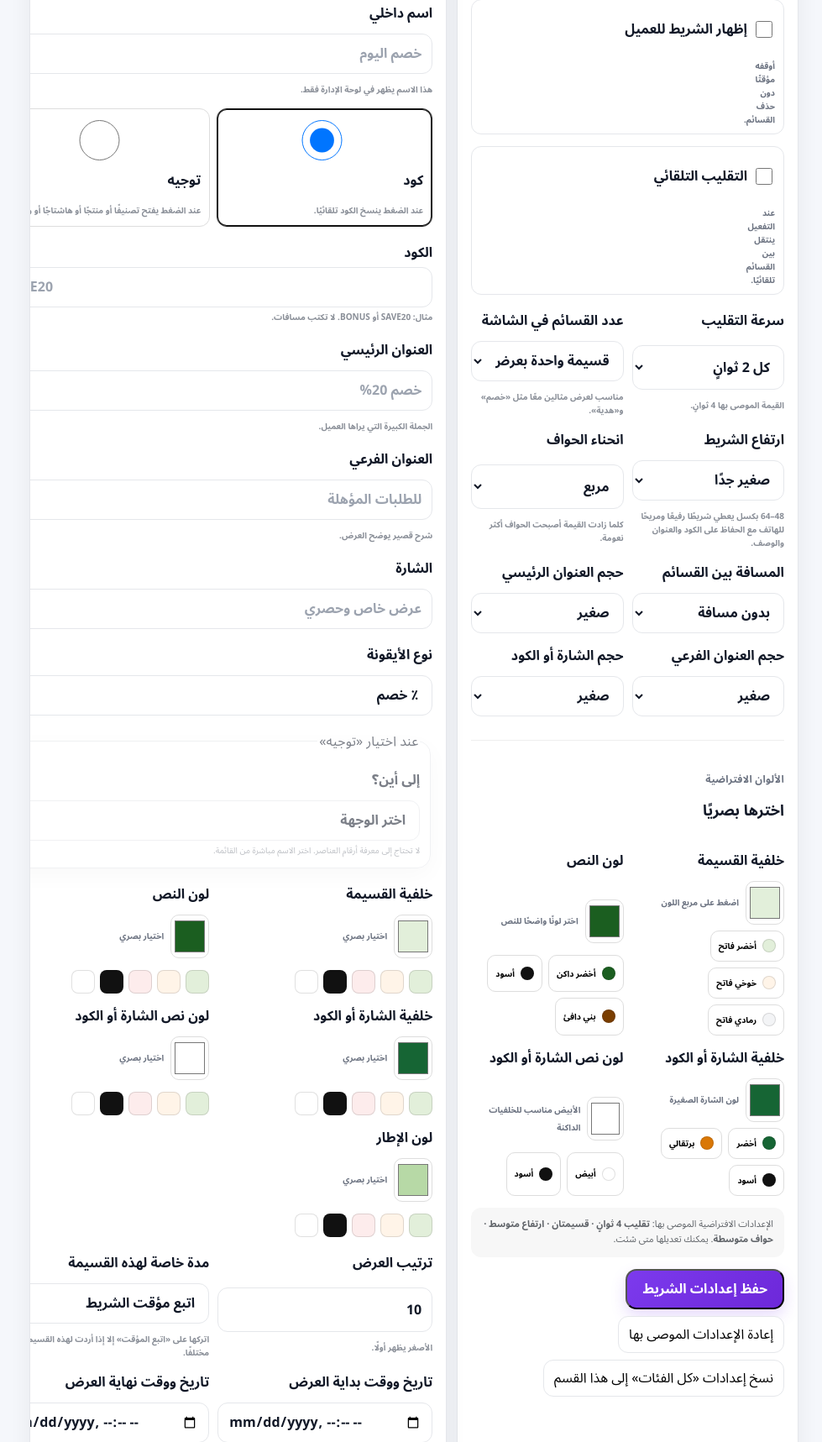
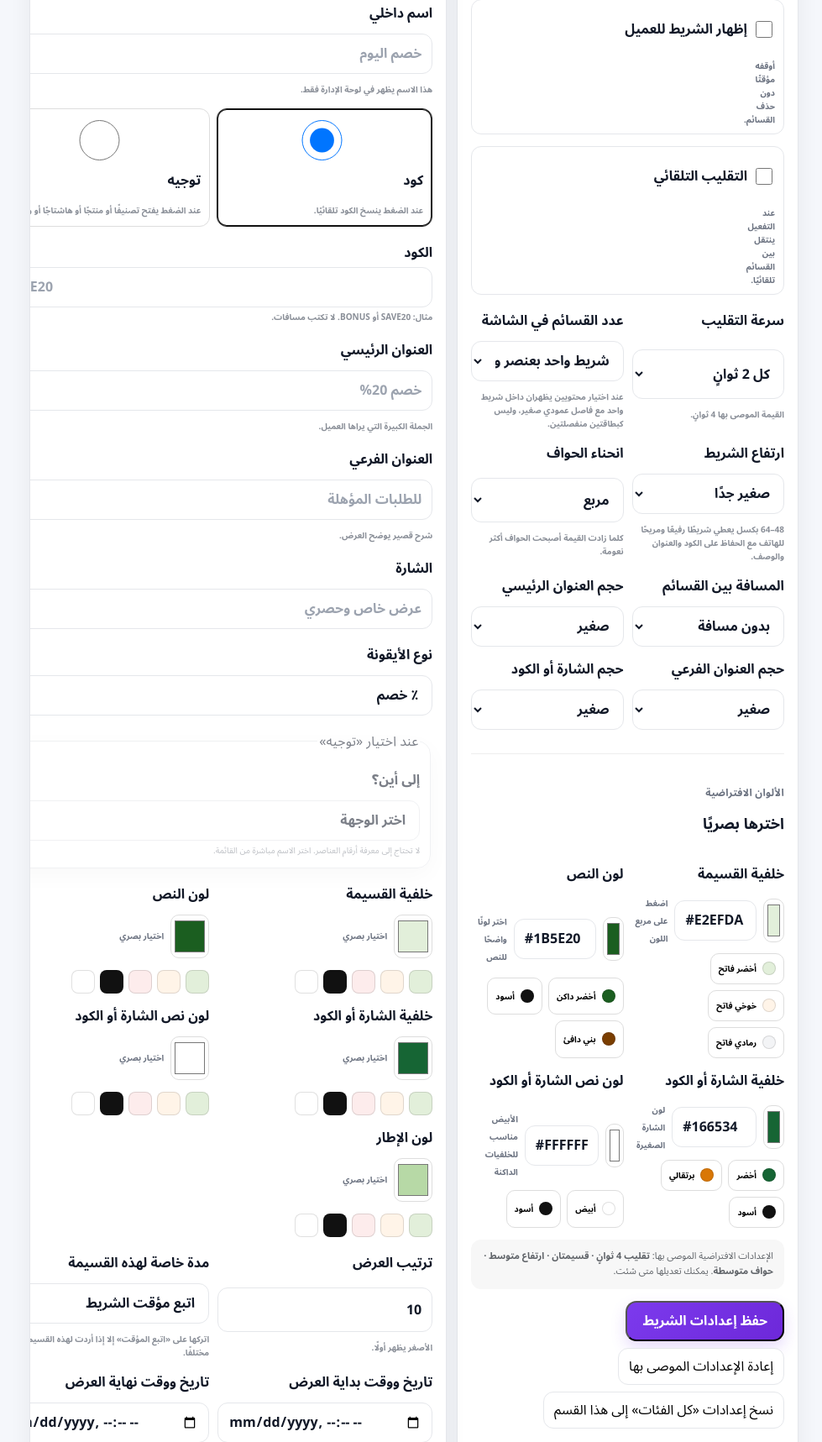
Before and after one commit to zydan25/altakhfidalsh, a Python web app: template app/admin/templates/admin/coupons.html in a window 1280 px wide. Shown: the part 937-2654 px from the top of the page at 84% size, without its empty margins (301-1280 px from the left). Run offline with Jinja, Linux system fonts and the light colour scheme; the template is opened without the code that fills it, so the values that code supplies are empty.

Commit message:
feat(admin): add coupon HEX colors and unified strip controls

```diff
--- a/app/admin/templates/admin/coupons.html
+++ b/app/admin/templates/admin/coupons.html
@@ -125,10 +125,10 @@
           </label>
           <label>عدد القسائم في الشاشة
             <select name="cards_per_slide">
-              <option value="1" {% if settings.cards_per_slide == 1 %}selected{% endif %}>قسيمة واحدة بعرض كامل</option>
-              <option value="2" {% if settings.cards_per_slide == 2 %}selected{% endif %}>قسيمتان مقسمتان إلى نصفين</option>
+              <option value="1" {% if settings.cards_per_slide == 1 %}selected{% endif %}>شريط واحد بعنصر واحد</option>
+              <option value="2" {% if settings.cards_per_slide == 2 %}selected{% endif %}>شريط واحد بمحتويين وفاصل عمودي</option>
             </select>
-            <small class="field-help">مناسب لعرض مثالين معًا مثل «خصم» و«هدية».</small>
+            <small class="field-help">عند اختيار محتويين يظهران داخل شريط واحد مع فاصل عمودي صغير، وليس كبطاقتين منفصلتين.</small>
           </label>
           <label>ارتفاع الشريط
             <select name="card_height">
@@ -180,34 +180,34 @@
         <div class="panel-heading"><div><span class="eyebrow">الألوان الافتراضية</span><h3>اخترها بصريًا</h3></div></div>
         <div class="color-grid">
           <label>خلفية القسيمة
-            <div class="color-line"><input type="color" name="default_background_color" value="{{ settings.default_background_color or '#E2EFDA' }}"><span class="color-label">اضغط على مربع اللون</span></div>
+            <div class="color-line"><input type="color" name="default_background_color" value="{{ settings.default_background_color or '#E2EFDA' }}"><input type="text" class="hex-code" name="default_background_color_hex" value="{{ settings.default_background_color or '#E2EFDA' }}" data-color-name="default_background_color" maxlength="7" inputmode="text" dir="ltr" placeholder="#RRGGBB"><span class="color-label">اضغط على مربع اللون</span></div>
             <div class="preset-row">
-              <button type="button" class="preset-chip" onclick="setColor('[name=default_background_color]','#E2EFDA')"><span class="preset-dot" style="background:#E2EFDA"></span>أخضر فاتح</button>
-              <button type="button" class="preset-chip" onclick="setColor('[name=default_background_color]','#FFF4E8')"><span class="preset-dot" style="background:#FFF4E8"></span>خوخي فاتح</button>
-              <button type="button" class="preset-chip" onclick="setColor('[name=default_background_color]','#F3F4F6')"><span class="preset-dot" style="background:#F3F4F6"></span>رمادي فاتح</button>
+              <button type="button" class="preset-chip" onclick="setColor(this,'#E2EFDA')"><span class="preset-dot" style="background:#E2EFDA"></span>أخضر فاتح</button>
+              <button type="button" class="preset-chip" onclick="setColor(this,'#FFF4E8')"><span class="preset-dot" style="background:#FFF4E8"></span>خوخي فاتح</button>
+              <button type="button" class="preset-chip" onclick="setColor(this,'#F3F4F6')"><span class="preset-dot" style="background:#F3F4F6"></span>رمادي فاتح</button>
             </div>
           </label>
           <label>لون النص
-            <div class="color-line"><input type="color" name="default_text_color" value="{{ settings.default_text_color or '#1B5E20' }}"><span class="color-label">اختر لونًا واضحًا للنص</span></div>
+            <div class="color-line"><input type="color" name="default_text_color" value="{{ settings.default_text_color or '#1B5E20' }}"><input type="text" class="hex-code" name="default_text_color_hex" value="{{ settings.default_text_color or '#1B5E20' }}" data-color-name="default_text_color" maxlength="7" inputmode="text" dir="ltr" placeholder="#RRGGBB"><span class="color-label">اختر لونًا واضحًا للنص</span></div>
             <div class="preset-row">
-              <button type="button" class="preset-chip" onclick="setColor('[name=default_text_color]','#1B5E20')"><span class="preset-dot" style="background:#1B5E20"></span>أخضر داكن</button>
-              <button type="button" class="preset-chip" onclick="setColor('[name=default_text_color]','#111111')"><span class="preset-dot" style="background:#111"></span>أسود</button>
-              <button type="button" class="preset-chip" onclick="setColor('[name=default_text_color]','#7A3E00')"><span class="preset-dot" style="background:#7A3E00"></span>بني دافئ</button>
+              <button type="button" class="preset-chip" onclick="setColor(this,'#1B5E20')"><span class="preset-dot" style="background:#1B5E20"></span>أخضر داكن</button>
+              <button type="button" class="preset-chip" onclick="setColor(this,'#111111')"><span class="preset-dot" style="background:#111"></span>أسود</button>
+              <button type="button" class="preset-chip" onclick="setColor(this,'#7A3E00')"><span class="preset-dot" style="background:#7A3E00"></span>بني دافئ</button>
             </div>
           </label>
           <label>خلفية الشارة أو الكود
-            <div class="color-line"><input type="color" name="default_badge_background_color" value="{{ settings.default_badge_background_color or '#166534' }}"><span class="color-label">لون الشارة الصغيرة</span></div>
+            <div class="color-line"><input type="color" name="default_badge_background_color" value="{{ settings.default_badge_background_color or '#166534' }}"><input type="text" class="hex-code" name="default_badge_background_color_hex" value="{{ settings.default_badge_background_color or '#166534' }}" data-color-name="default_badge_background_color" maxlength="7" inputmode="text" dir="ltr" placeholder="#RRGGBB"><span class="color-label">لون الشارة الصغيرة</span></div>
             <div class="preset-row">
-              <button type="button" class="preset-chip" onclick="setColor('[name=default_badge_background_color]','#166534')"><span class="preset-dot" style="background:#166534"></span>أخضر</button>
-              <button type="button" class="preset-chip" onclick="setColor('[name=default_badge_background_color]','#D97706')"><span class="preset-dot" style="background:#D97706"></span>برتقالي</button>
-              <button type="button" class="preset-chip" onclick="setColor('[name=default_badge_background_color]','#111111')"><span class="preset-dot" style="background:#111"></span>أسود</button>
+              <button type="button" class="preset-chip" onclick="setColor(this,'#166534')"><span class="preset-dot" style="background:#166534"></span>أخضر</button>
+              <button type="button" class="preset-chip" onclick="setColor(this,'#D97706')"><span class="preset-dot" style="background:#D97706"></span>برتقالي</button>
+              <button type="button" class="preset-chip" onclick="setColor(this,'#111111')"><span class="preset-dot" style="background:#111"></span>أسود</button>
             </div>
           </label>
           <label>لون نص الشارة أو الكود
-            <div class="color-line"><input type="color" name="default_badge_text_color" value="{{ settings.default_badge_text_color or '#FFFFFF' }}"><span class="color-label">الأبيض مناسب للخلفيات الداكنة</span></div>
+            <div class="color-line"><input type="color" name="default_badge_text_color" value="{{ settings.default_badge_text_color or '#FFFFFF' }}"><input type="text" class="hex-code" name="default_badge_text_color_hex" value="{{ settings.default_badge_text_color or '#FFFFFF' }}" data-color-name="default_badge_text_color" maxlength="7" inputmode="text" dir="ltr" placeholder="#RRGGBB"><span class="color-label">الأبيض مناسب للخلفيات الداكنة</span></div>
             <div class="preset-row">
-              <button type="button" class="preset-chip" onclick="setColor('[name=default_badge_text_color]','#FFFFFF')"><span class="preset-dot" style="background:#fff"></span>أبيض</button>
-              <button type="button" class="preset-chip" onclick="setColor('[name=default_badge_text_color]','#111111')"><span class="preset-dot" style="background:#111"></span>أسود</button>
+              <button type="button" class="preset-chip" onclick="setColor(this,'#FFFFFF')"><span class="preset-dot" style="background:#fff"></span>أبيض</button>
+              <button type="button" class="preset-chip" onclick="setColor(this,'#111111')"><span class="preset-dot" style="background:#111"></span>أسود</button>
             </div>
           </label>
         </div>
@@ -319,11 +319,11 @@
           <label>{{ label }}
             <div class="color-line"><input type="color" name="{{ field }}" value="{{ default }}"><span class="color-label">اختيار بصري</span></div>
             <div class="swatch-toolbar">
-              <button type="button" class="swatch-btn" style="background:#E2EFDA" title="أخضر فاتح" onclick="setColor('[name={{ field }}]','#E2EFDA')"></button>
-              <button type="button" class="swatch-btn" style="background:#FFF4E8" title="خوخي فاتح" onclick="setColor('[name={{ field }}]','#FFF4E8')"></button>
-              <button type="button" class="swatch-btn" style="background:#FDECEC" title="وردي فاتح" onclick="setColor('[name={{ field }}]','#FDECEC')"></button>
-              <button type="button" class="swatch-btn" style="background:#111111" title="أسود" onclick="setColor('[name={{ field }}]','#111111')"></button>
-              <button type="button" class="swatch-btn" style="background:#FFFFFF" title="أبيض" onclick="setColor('[name={{ field }}]','#FFFFFF')"></button>
+              <button type="button" class="swatch-btn" style="background:#E2EFDA" title="أخضر فاتح" onclick="setColor(this,'#E2EFDA')"></button>
+              <button type="button" class="swatch-btn" style="background:#FFF4E8" title="خوخي فاتح" onclick="setColor(this,'#FFF4E8')"></button>
+              <button type="button" class="swatch-btn" style="background:#FDECEC" title="وردي فاتح" onclick="setColor(this,'#FDECEC')"></button>
+              <button type="button" class="swatch-btn" style="background:#111111" title="أسود" onclick="setColor(this,'#111111')"></button>
+              <button type="button" class="swatch-btn" style="background:#FFFFFF" title="أبيض" onclick="setColor(this,'#FFFFFF')"></button>
             </div>
           </label>
           {% endfor %}
@@ -418,42 +418,42 @@
 
               <div class="color-grid">
                 <label>الخلفية
-                  <div class="color-line"><input type="color" name="background_color" value="{{ row.background_color or '#E2EFDA' }}"><span class="color-label">اختيار بصري</span></div>
+                  <div class="color-line"><input type="color" name="background_color" value="{{ row.background_color or '#E2EFDA' }}"><input type="text" class="hex-code" name="background_color_hex" value="{{ row.background_color or '#E2EFDA' }}" data-color-name="background_color" maxlength="7" inputmode="text" dir="ltr" placeholder="#RRGGBB"><span class="color-label">اختيار بصري</span></div>
                   <div class="swatch-toolbar">
-                    <button type="button" class="swatch-btn" style="background:#E2EFDA" onclick="setColor('[name=background_color]','#E2EFDA')"></button>
-                    <button type="button" class="swatch-btn" style="background:#FFF4E8" onclick="setColor('[name=background_color]','#FFF4E8')"></button>
-                    <button type="button" class="swatch-btn" style="background:#FDECEC" onclick="setColor('[name=background_color]','#FDECEC')"></button>
-                    <button type="button" class="swatch-btn" style="background:#111111" onclick="setColor('[name=background_color]','#111111')"></button>
+                    <button type="button" class="swatch-btn" style="background:#E2EFDA" onclick="setColor(this,'#E2EFDA')"></button>
+                    <button type="button" class="swatch-btn" style="background:#FFF4E8" onclick="setColor(this,'#FFF4E8')"></button>
+                    <button type="button" class="swatch-btn" style="background:#FDECEC" onclick="setColor(this,'#FDECEC')"></button>
+                    <button type="button" class="swatch-btn" style="background:#111111" onclick="setColor(this,'#111111')"></button>
                   </div>
                 </label>
                 <label>لون النص
-                  <div class="color-line"><input type="color" name="text_color" value="{{ row.text_color or '#1B5E20' }}"><span class="color-label">اختيار بصري</span></div>
+                  <div class="color-line"><input type="color" name="text_color" value="{{ row.text_color or '#1B5E20' }}"><input type="text" class="hex-code" name="text_color_hex" value="{{ row.text_color or '#1B5E20' }}" data-color-name="text_color" maxlength="7" inputmode="text" dir="ltr" placeholder="#RRGGBB"><span class="color-label">اختيار بصري</span></div>
                   <div class="swatch-toolbar">
-                    <button type="button" class="swatch-btn" style="background:#1B5E20" onclick="setColor('[name=text_color]','#1B5E20')"></button>
-                    <button type="button" class="swatch-btn" style="background:#111111" onclick="setColor('[name=text_color]','#111111')"></button>
-                    <button type="button" class="swatch-btn" style="background:#7A3E00" onclick="setColor('[name=text_color]','#7A3E00')"></button>
+                    <button type="button" class="swatch-btn" style="background:#1B5E20" onclick="setColor(this,'#1B5E20')"></button>
+                    <button type="button" class="swatch-btn" style="background:#111111" onclick="setColor(this,'#111111')"></button>
+                    <button type="button" class="swatch-btn" style="background:#7A3E00" onclick="setColor(this,'#7A3E00')"></button>
                   </div>
                 </label>
                 <label>خلفية الشارة أو الكود
-                  <div class="color-line"><input type="color" name="badge_background_color" value="{{ row.badge_background_color or '#166534' }}"><span class="color-label">اختيار بصري</span></div>
+                  <div class="color-line"><input type="color" name="badge_background_color" value="{{ row.badge_background_color or '#166534' }}"><input type="text" class="hex-code" name="badge_background_color_hex" value="{{ row.badge_background_color or '#166534' }}" data-color-name="badge_background_color" maxlength="7" inputmode="text" dir="ltr" placeholder="#RRGGBB"><span class="color-label">اختيار بصري</span></div>
                   <div class="swatch-toolbar">
-                    <button type="button" class="swatch-btn" style="background:#166534" onclick="setColor('[name=badge_background_color]','#166534')"></button>
-                    <button type="button" class="swatch-btn" style="background:#D97706" onclick="setColor('[name=badge_background_color]','#D97706')"></button>
-                    <button type="button" class="swatch-btn" style="background:#111111" onclick="setColor('[name=badge_background_color]','#111111')"></button>
+                    <button type="button" class="swatch-btn" style="background:#166534" onclick="setColor(this,'#166534')"></button>
+                    <button type="button" class="swatch-btn" style="background:#D97706" onclick="setColor(this,'#D97706')"></button>
+                    <button type="button" class="swatch-btn" style="background:#111111" onclick="setColor(this,'#111111')"></button>
                   </div>
                 </label>
                 <label>لون نص الشارة أو الكود
-                  <div class="color-line"><input type="color" name="badge_text_color" value="{{ row.badge_text_color or '#FFFFFF' }}"><span class="color-label">اختيار بصري</span></div>
+                  <div class="color-line"><input type="color" name="badge_text_color" value="{{ row.badge_text_color or '#FFFFFF' }}"><input type="text" class="hex-code" name="badge_text_color_hex" value="{{ row.badge_text_color or '#FFFFFF' }}" data-color-name="badge_text_color" maxlength="7" inputmode="text" dir="ltr" placeholder="#RRGGBB"><span class="color-label">اختيار بصري</span></div>
                   <div class="swatch-toolbar">
-                    <button type="button" class="swatch-btn" style="background:#FFFFFF" onclick="setColor('[name=badge_text_color]','#FFFFFF')"></button>
-                    <button type="button" class="swatch-btn" style="background:#111111" onclick="setColor('[name=badge_text_color]','#111111')"></button>
+                    <button type="button" class="swatch-btn" style="background:#FFFFFF" onclick="setColor(this,'#FFFFFF')"></button>
+                    <button type="button" class="swatch-btn" style="background:#111111" onclick="setColor(this,'#111111')"></button>
                   </div>
                 </label>
                 <label>الإطار
-                  <div class="color-line"><input type="color" name="border_color" value="{{ row.border_color or '#B7D9A6' }}"><span class="color-label">اختياري</span></div>
+                  <div class="color-line"><input type="color" name="border_color" value="{{ row.border_color or '#B7D9A6' }}"><input type="text" class="hex-code" name="border_color_hex" value="{{ row.border_color or '#B7D9A6' }}" data-color-name="border_color" maxlength="7" inputmode="text" dir="ltr" placeholder="#RRGGBB"><span class="color-label">اختياري</span></div>
                   <div class="swatch-toolbar">
-                    <button type="button" class="swatch-btn" style="background:#B7D9A6" onclick="setColor('[name=border_color]','#B7D9A6')"></button>
-                    <button type="button" class="swatch-btn" style="background:#E5E7EB" onclick="setColor('[name=border_color]','#E5E7EB')"></button>
+                    <button type="button" class="swatch-btn" style="background:#B7D9A6" onclick="setColor(this,'#B7D9A6')"></button>
+                    <button type="button" class="swatch-btn" style="background:#E5E7EB" onclick="setColor(this,'#E5E7EB')"></button>
                   </div>
                 </label>
               </div>
@@ -493,10 +493,39 @@
 </div>
 
 <script>
-  function setColor(selector, value){
-    const input=document.querySelector(selector);
-    if(input){input.value=value; input.dispatchEvent(new Event('input',{bubbles:true})); input.dispatchEvent(new Event('change',{bubbles:true}));}
+  function normalizeHex(value){
+    const raw=(value||'').trim();
+    if(/^#[0-9a-fA-F]{6}$/.test(raw)) return raw.toUpperCase();
+    return null;
   }
+  function setColor(source, value){
+    const host = source && source.closest ? source.closest('label') : null;
+    const input = host ? host.querySelector('input[type="color"]') : document.querySelector(source);
+    if(input){
+      const hex=normalizeHex(value);
+      if(!hex) return;
+      input.value=hex;
+      const hexInput=host ? host.querySelector('.hex-code') : null;
+      if(hexInput) hexInput.value=hex;
+      input.dispatchEvent(new Event('input',{bubbles:true}));
+      input.dispatchEvent(new Event('change',{bubbles:true}));
+    }
+  }
+  document.querySelectorAll('.color-line').forEach(function(line){
+    const color=line.querySelector('input[type="color"]');
+    const hex=line.querySelector('.hex-code');
+    if(!color || !hex) return;
+    color.addEventListener('input',()=>{hex.value=color.value.toUpperCase();});
+    hex.addEventListener('input',()=>{
+      const normalized=normalizeHex(hex.value);
+      if(normalized) color.value=normalized;
+    });
+    hex.addEventListener('blur',()=>{
+      const normalized=normalizeHex(hex.value);
+      if(normalized) hex.value=normalized;
+      else hex.value=color.value.toUpperCase();
+    });
+  });
   function syncTargetBox(form){
     const type=form.querySelector('.target-type');
     const idWrap=form.querySelector('.target-id-wrap');
```
